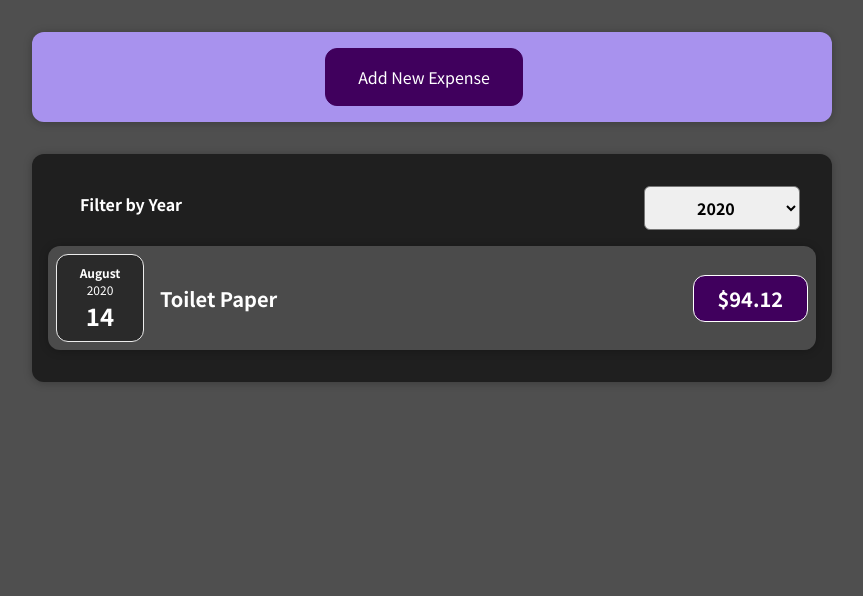
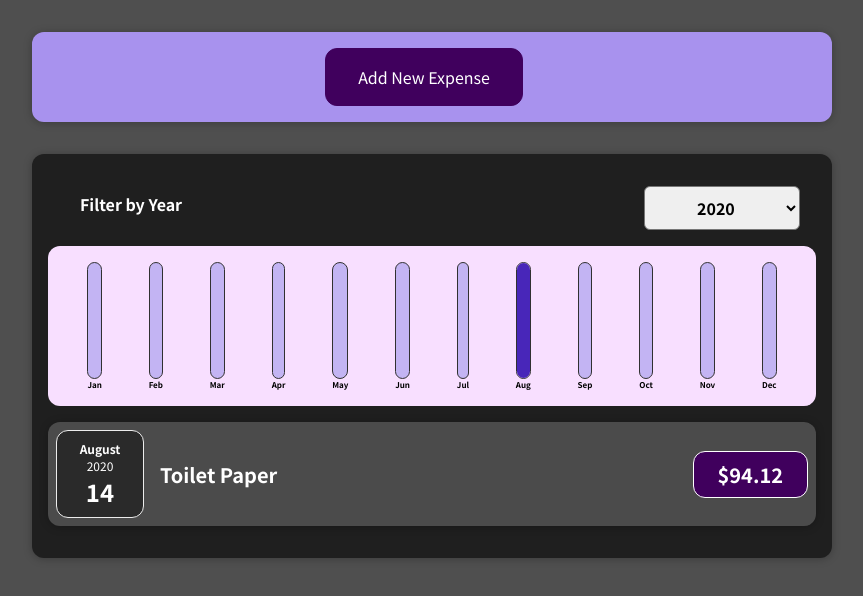
Before and after one commit to agiratech-devanathan/Learning-React, a React (Create React App) app: page / in a window 1280 px wide. Shown: the top 596 px of the page, without its empty margins (208-1071 px from the left). Built offline with nearby package versions, Linux system fonts and the light colour scheme.

Commit message:
Added chartBar component and manipulation.

```diff
--- /dev/null
+++ b/src/component/Charts/Chart/chart.css
@@ -0,0 +1,9 @@
+.chart {
+    padding: 1rem;
+    border-radius: 12px;
+    background-color: #f8dfff;
+    text-align: center;
+    display: flex;
+    justify-content: space-around;
+    height: 10rem;
+  }
--- /dev/null
+++ b/src/component/Charts/Chart/chart.js
@@ -0,0 +1,21 @@
+import './chart.css';
+import React from 'react';
+import ChartBar from '../ChartBar/chartBar';
+
+const Chart = (props) => {
+
+    const dataPointValues=props.dataPoints.map(dataPoint=>dataPoint.value)
+    const totalMaximum=Math.max(...dataPointValues)
+    return (
+        <div className='chart'>
+            {props.dataPoints.map((dataPoint) => (
+                <ChartBar key={dataPoint.label}
+                    value={dataPoint.value}
+                    maxValue={totalMaximum}
+                    label={dataPoint.label}
+                />
+            ))}
+        </div>
+    )
+}
+export default Chart;
--- /dev/null
+++ b/src/component/Charts/ChartBar/chartBar.css
@@ -0,0 +1,30 @@
+.chart-bar {
+    height: 100%;
+    display: flex;
+    flex-direction: column;
+    align-items: center;
+  }
+
+  .chart-bar__inner {
+    height: 100%;
+    width: 100%;
+    border: 1px solid #313131;
+    border-radius: 12px;
+    background-color: #c3b4f3;
+    overflow: hidden;
+    display: flex;
+    flex-direction: column;
+    justify-content: flex-end;
+  }
+
+  .chart-bar__fill {
+    background-color: #4826b9;
+    width: 100%;
+    transition: all 0.3s ease-out;
+  }
+
+  .chart-bar__label {
+    font-weight: bold;
+    font-size: 0.5rem;
+    text-align: center;
+  }
--- /dev/null
+++ b/src/component/Charts/ChartBar/chartBar.js
@@ -0,0 +1,21 @@
+import './chartBar.css';
+import React from 'react';
+
+const ChartBar = (props) => {
+    let barFillHeight = '0%';
+
+    if (props.maxValue > 0) {
+        barFillHeight = Math.round((props.value / props.maxValue) * 100) + '%';
+    }
+    return (
+        <div className='chart-bar'>
+            <div className='chart-bar__inner'>
+                <div className='chart-bar__fill' style={{ height: barFillHeight }}></div>
+            </div>
+            <div className='chart-bar__label'>{props.label}</div>
+
+        </div>
+    )
+}
+
+export default ChartBar;
--- /dev/null
+++ b/src/component/ExpenseChart/expenseChart.js
@@ -0,0 +1,28 @@
+import React from "react";
+import Chart from "../Charts/Chart/chart";
+
+const ExpenseChart = (props) => {
+
+    const chartDataPoints = [
+        { label: 'Jan', value: 0 },
+        { label: 'Feb', value: 0 },
+        { label: 'Mar', value: 0 },
+        { label: 'Apr', value: 0 },
+        { label: 'May', value: 0 },
+        { label: 'Jun', value: 0 },
+        { label: 'Jul', value: 0 },
+        { label: 'Aug', value: 0 },
+        { label: 'Sep', value: 0 },
+        { label: 'Oct', value: 0 },
+        { label: 'Nov', value: 0 },
+        { label: 'Dec', value: 0 }
+    ];
+
+    for(const expense of props.expenses){
+        const expenseMonth=expense.date.getMonth();
+        chartDataPoints[expenseMonth].value+=expense.amount;
+    }
+    return (<Chart dataPoints={chartDataPoints} />)
+}
+
+export default ExpenseChart;
--- a/src/component/Expenses/expenses.js
+++ b/src/component/Expenses/expenses.js
@@ -3,6 +3,7 @@ import Card from '../Card/card';
 import React, { useState } from 'react';
 import ExpenseFilter from '../ExpenseFilter/expenseFilter';
 import ExpensesList from '../ExpenseList/expensesList';
+import ExpenseChart from '../ExpenseChart/expenseChart';
 function Expenses(props) {
   const [filteredYear, setFilteredYear] = useState('2020');
   const filterChangedHandler = (selectedYear) => {
@@ -16,6 +17,7 @@ function Expenses(props) {
   return (
     <Card className="expenses">
       <ExpenseFilter selected={filteredYear} onChangeFilter={filterChangedHandler} />
+      <ExpenseChart expenses={filteredExpenses}/>
       <ExpensesList items={filteredExpenses} />
     </Card>
   )
--- a/src/component/Forms/ExpenseForm/expenseForm.js
+++ b/src/component/Forms/ExpenseForm/expenseForm.js
@@ -58,7 +58,7 @@ const ExpenseForm = (props) => {
         //make all the form Input data are combined into single data object
         const expenseData = {
             title: enteredTitle,
-            amount: enteredAmount,
+            amount: +enteredAmount,
             date: new Date(enteredDate)
         };
         props.onSaveExpenseData(expenseData)
```
